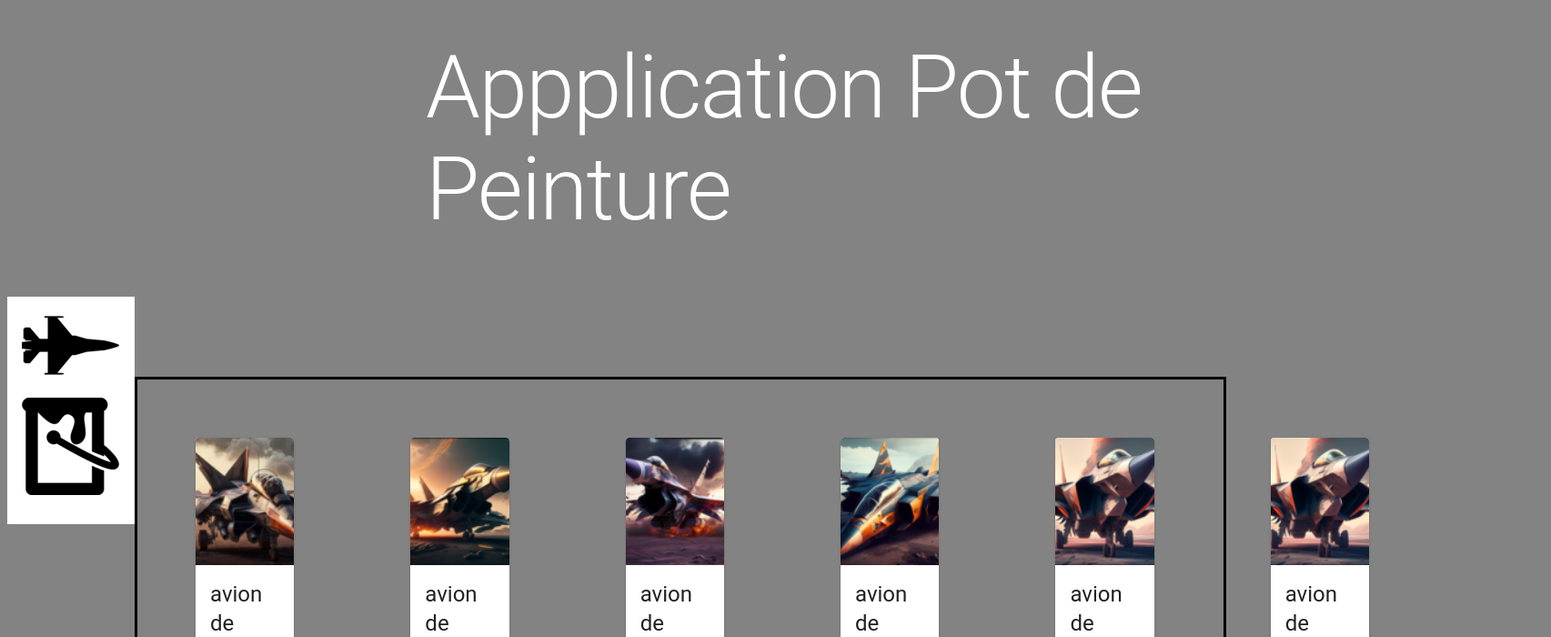
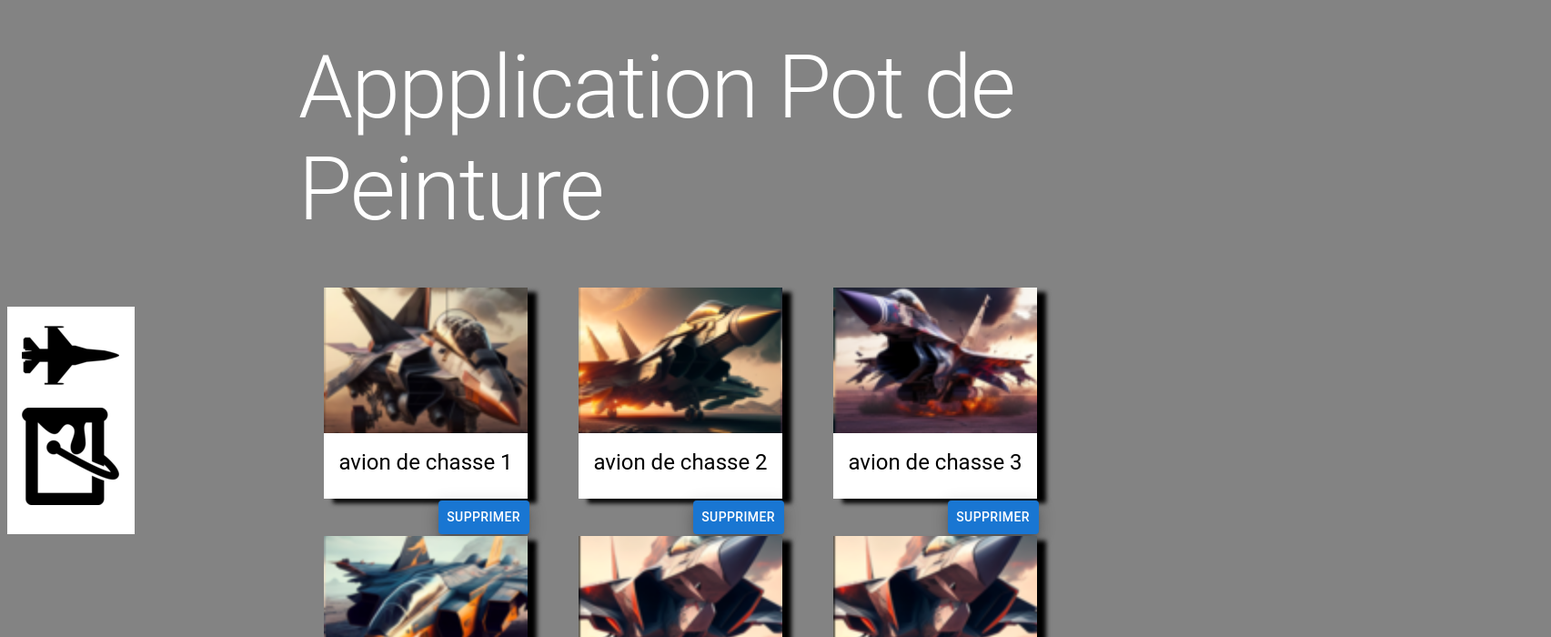
Before and after one commit to hugo38rodrigues/apppeinture, a React (Vite) app in the folder apppeinture/: page / in a window 1280 px wide. Shown: the top 700 px of the page at 91% size, 1705 px wide, since content can reach past the window. Built offline with nearby package versions, Linux system fonts and the light colour scheme.

Commit message:
css and page maquette

```diff
--- a/apppeinture/data.json
+++ b/apppeinture/data.json
@@ -3,7 +3,8 @@
     "id": 1,
     "title": "avion de chasse 1",
     "image": "/avion1.png",
-    "alt": "description avion de chasse 1"
+    "alt": "description avion de chasse 1",
+    "description": "losepzzejovvbbvzvb"
   },
   {
     "id": 2,
--- a/apppeinture/src/CSS/style.css
+++ b/apppeinture/src/CSS/style.css
@@ -1,6 +1,12 @@
 body {
     background: rgba(128, 128, 128, 0.97);
     mix-blend-mode: normal;
+}
+article{
+    display: flex;
+    flex-direction: column;
+    align-items: flex-end;
+    margin-left: 180px;
 }
 .container-home{
     display: flex;
@@ -14,18 +20,12 @@ body {
     height: 250px;
     justify-content: space-between;
 }
-.add-button{
-    display: flex;
-    margin-left: 80px;
-    width: 100px;
-    align-items: flex-end;
-}
 
 .display-fly {
     display: flex;
-    flex-wrap: nowrap;
-    margin-top: 150px;
-    border: solid;
+    flex-wrap: wrap;
+    margin-top: 50px;
+    justify-content: space-around;
 }
 h1 {
     color: white;
@@ -41,3 +41,9 @@ h1 {
     flex-direction: column;
     align-items: flex-end;
 }
+.card-front{
+    max-width: 845px;
+    margin: 2px;
+    box-shadow: 10px 5px 5px black;
+    background: white;
+}
--- a/apppeinture/src/component/add-fly.tsx
+++ b/apppeinture/src/component/add-fly.tsx
@@ -4,9 +4,9 @@ import {Link} from 'react-router-dom';
 
 const AddFly = () => {
     return (
-        <Box sx={{ marginLeft: 10, marginTop: 50}}>
-            <Link to='/maquette-avion'>
-                <Fab sx={{fontSize: 45, backgroundColor: 'white', color: hexToRgb('87CEF')}} aria-label="add">
+        <Box >
+            <Link to='/maquette'>
+                <Fab sx={{fontSize: 45, boxShadow:10, backgroundColor: 'white', color: hexToRgb('87CEF')}} aria-label="add">
                     +
                 </Fab>
             </Link>
--- a/apppeinture/src/component/display-fly.tsx
+++ b/apppeinture/src/component/display-fly.tsx
@@ -1,7 +1,5 @@
 import React, {FunctionComponent} from 'react';
-import {Box, Button, Card, CardActionArea, CardContent, CardMedia, Typography} from '@mui/material';
-import AddFly from './add-fly';
-
+import {Box, Button, CardActionArea, CardContent, CardMedia, Typography} from '@mui/material';
 
 interface DataFlyer {
     id: number
@@ -21,15 +19,15 @@ export const DisplayFly: FunctionComponent<DisplayFlyprops> = (prop) => {
     }
 
     return (
-        <Box sx={{ width: 1200}}>
+        <Box sx={{width: 840, paddingRight: 20}}>
             <div className='display-fly'>
                 {dataFlyer.map((item) => (
-                            <Box className='cards' key={item.id} >
-                                <Card sx={{ maxWidth: 845, margin: 8 }}>
+                    <Box className='cards' key={item.id}>
+                        <Box  className='card-front'>
                             <CardActionArea>
                                 <CardMedia
                                     component="img"
-                                            height="140"
+                                    height="160"
                                     image={item.image}
                                     alt={item.alt}
                                 />
@@ -39,15 +37,14 @@ export const DisplayFly: FunctionComponent<DisplayFlyprops> = (prop) => {
                                     </Typography>
                                 </CardContent>
                             </CardActionArea>
-                                </Card>
-                                <Button variant="contained" className="add-button" sx={{width: 100}} onClick={() => {
+                        </Box>
+                        <Button variant="contained" className="add-button" sx={{width: 100, boxShadow: 10}} onClick={() => {
                             deletedMaquette(item.id);
                         }}>
                             Supprimer
                         </Button>
                     </Box>
                 ))}
-                <AddFly/>
             </div>
         </Box>
 
--- a/apppeinture/src/main.tsx
+++ b/apppeinture/src/main.tsx
@@ -1,11 +1,10 @@
 import React from 'react'
 import ReactDOM from 'react-dom/client'
-import {BrowserRouter, Routes, Route} from 'react-router-dom';
-import Maquette from './page/maquette';
-import Peinture from './page/peinture';
-import Error from './page/error';
-import Home from './page/home';
-import AddFly from './page/add-fly';
+import {BrowserRouter, Routes, Route} from 'react-router-dom'
+import Maquette from './page/maquette'
+import Peinture from './page/peinture'
+import Error from './page/error'
+import Home from './page/home'
 
 ReactDOM.createRoot(document.getElementById('root') as HTMLElement).render(
     <React.StrictMode>
@@ -14,7 +13,6 @@ ReactDOM.createRoot(document.getElementById('root') as HTMLElement).render(
                 <Route path='/' element={<Home/>}/>
                 <Route path='/maquette' element={<Maquette/>}/>
                 <Route path='/peinture' element= {<Peinture/>} />
-                <Route path='/maquette-avion' element={<AddFly/>} />
                 <Route path='*' element= {<Error/>} />
             </Routes>
         </BrowserRouter>
--- a/apppeinture/src/page/home.tsx
+++ b/apppeinture/src/page/home.tsx
@@ -3,6 +3,7 @@ import axios from 'axios';
 import DisplayFly from '../component/display-fly';
 import {Typography} from '@mui/material';
 import NavBar from '../component/nav-bar';
+import AddFly from '../component/add-fly';
 
 interface DataFlyer {
     id: number
@@ -33,8 +34,9 @@ const Home = () => {
                 <NavBar/>
             </nav>
             <article>
-                <Typography variant='h1' sx={{marginLeft: 40, marginTop: 4}}> Appplication Pot de Peinture</Typography>
+                <Typography variant='h1' sx={{marginTop: 4}}> Appplication Pot de Peinture</Typography>
                 <DisplayFly dataFlyer={dataFlyer}/>
+                <AddFly/>
             </article>
         </div>
     )
--- a/apppeinture/src/page/maquette.tsx
+++ b/apppeinture/src/page/maquette.tsx
@@ -1,28 +1,44 @@
 import React from 'react';
 import NavBar from '../component/nav-bar';
-import { Input, Typography} from '@mui/material';
+import {Button, FormControl, Input, InputLabel, MenuItem, Select, SelectChangeEvent, Typography} from '@mui/material';
 
 
 const Maquette = () => {
+    const [marque, setMarque] = React.useState('');
+
+    const handleChange = (event: SelectChangeEvent) => {
+        setMarque(event.target.value as string);
+    };
 
     return (
         <div className='page'>
             <NavBar/>
             <div className='content-form'>
-                {/*<FormControl >*/}
                 <Typography> Ajouter votre maquette</Typography>
 
-                <Input color="primary" type='text' placeholder='Titre de la maquette'></Input>
-                <Input placeholder="Type in here…" color="primary"/>
-                <Input type='text'></Input>
-
-                <Input type='file' sx={{width: 150, height: 150}}/>
+                <Input color="primary" type='text' placeholder='Titre de la maquette'/>
+                <FormControl fullWidth>
+                    <InputLabel id="demo-simple-select-label">Age</InputLabel>
+                    <Select
+                        labelId="demo-simple-select-label"
+                        id="demo-simple-select"
+                        value={marque}
+                        label="Age"
+                        onChange={handleChange}
+                    >
+                        <MenuItem value={10}>Ten</MenuItem>
+                        <MenuItem value={20}>Twenty</MenuItem>
+                        <MenuItem value={30}>Thirty</MenuItem>
+                    </Select>
+                </FormControl>
 
 
-                {/*</FormControl>*/}
+                <Input type='file' placeholder='Photo de la maquette'/>
+                <Button color="primary" variant="contained">Ajout des pots de peintures </Button>
+                <Button color="success" variant="contained">Crée la maquette</Button>
             </div>
         </div>
-    );
-};
+    )
+}
 
 export default Maquette;
```
Lines whose indentation alone changed are shown as unchanged.
